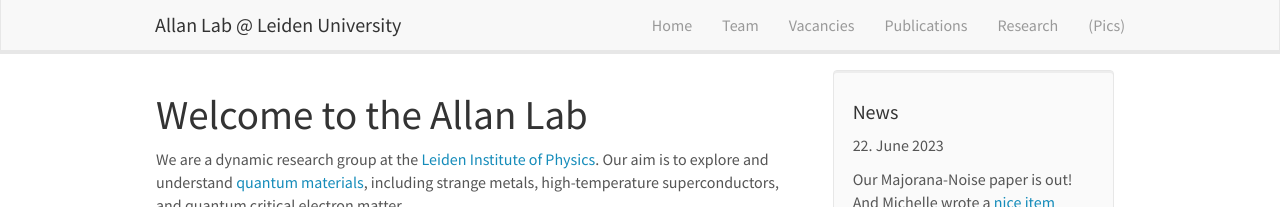
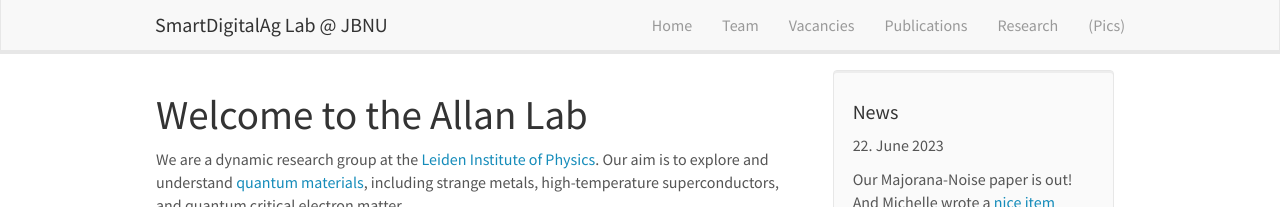
Before and after one commit to SmartDigitalAg/SmartDigitalAg.github.io, a Jekyll site: the page built from _pages/home.md, in a window 1280 px wide. Shown: the top 207 px of the page. Built offline with Jekyll 4.4.1, drawn with Linux system fonts in a browser that asks for light colours; nearby versions of some CDN libraries.

Commit message:
nav bar 이름 변경

```diff
--- a/_includes/header.html
+++ b/_includes/header.html
@@ -8,7 +8,7 @@
 		<span class="icon-bar"></span>
 	  </button>
 
-    <a class="navbar-brand" href="{{ site.url }}{{ site.baseurl }}/">Allan Lab @ Leiden University</a>
+    <a class="navbar-brand" href="{{ site.url }}{{ site.baseurl }}/">SmartDigitalAg Lab @ JBNU</a>
 	</div>
 	<div class="collapse navbar-collapse" id="navbar-collapse-1">
 	  <ul class="nav navbar-nav navbar-right">
```
